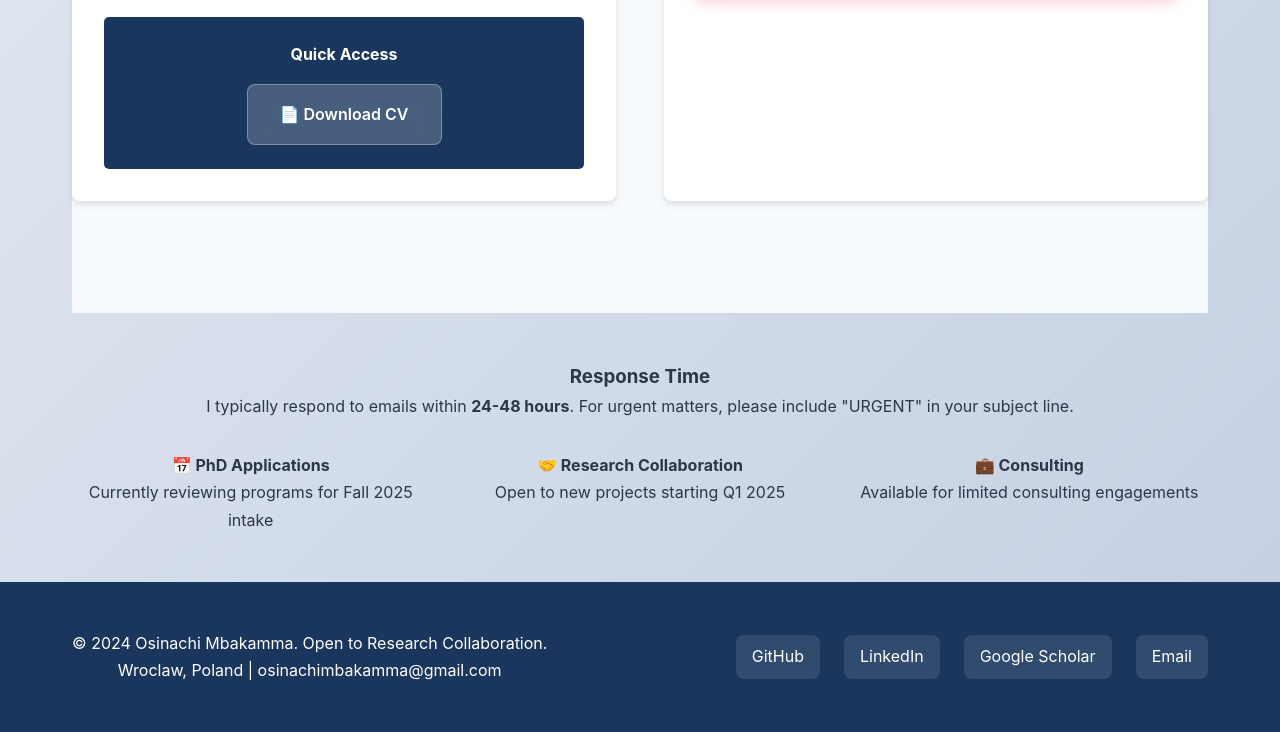
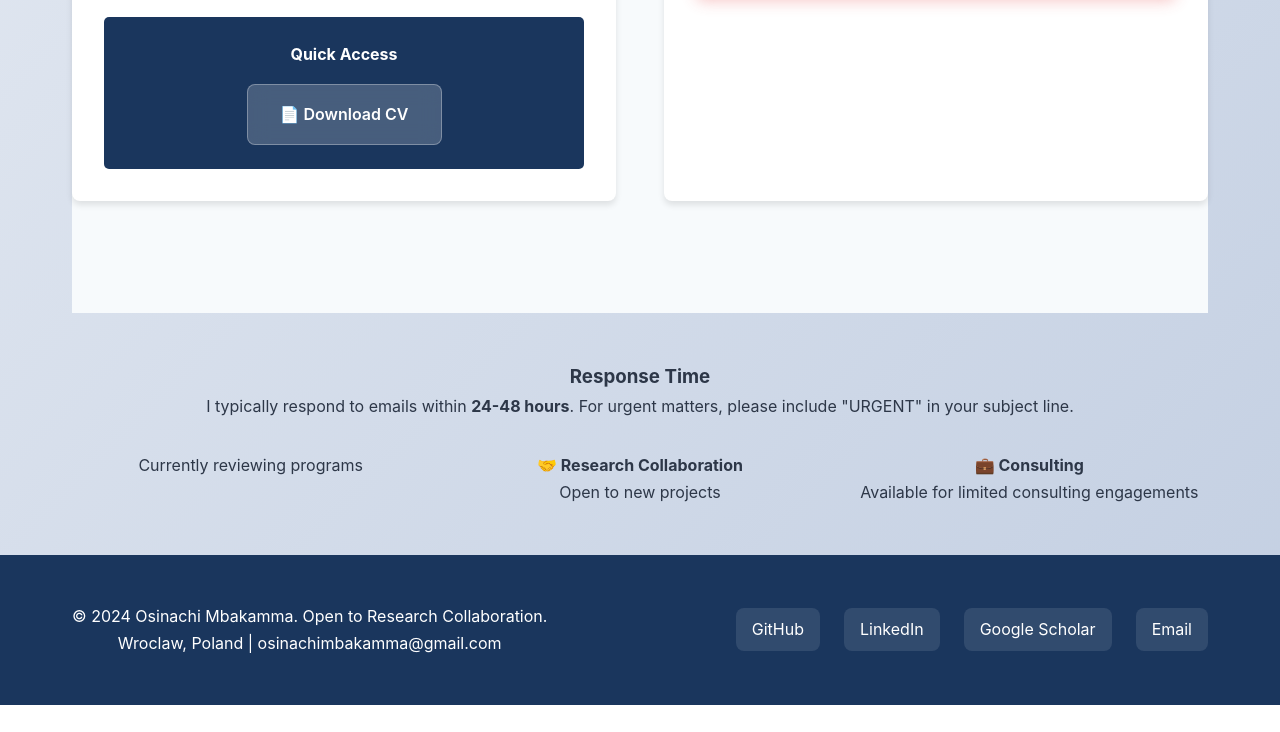
Before and after one commit to osinachix/osinachix.github.io, a plain HTML site: page contact.html in a window 1280 px wide. Shown: the part 1739-2471 px from the top of the page. After the commit the page ends 2444 px from the top, so only its background shows below. Drawn offline with Linux system fonts and the light colour scheme.

Commit message:
new update

```diff
--- a/contact.html
+++ b/contact.html
@@ -266,12 +266,11 @@
 
             <div style="display: grid; grid-template-columns: repeat(auto-fit, minmax(200px, 1fr)); gap: 2rem; margin-top: 2rem;">
                 <div>
-                    <h4>📅 PhD Applications</h4>
-                    <p>Currently reviewing programs for Fall 2025 intake</p>
+                    <p>Currently reviewing programs</p>
                 </div>
                 <div>
                     <h4>🤝 Research Collaboration</h4>
-                    <p>Open to new projects starting Q1 2025</p>
+                    <p>Open to new projects</p>
                 </div>
                 <div>
                     <h4>💼 Consulting</h4>
```
